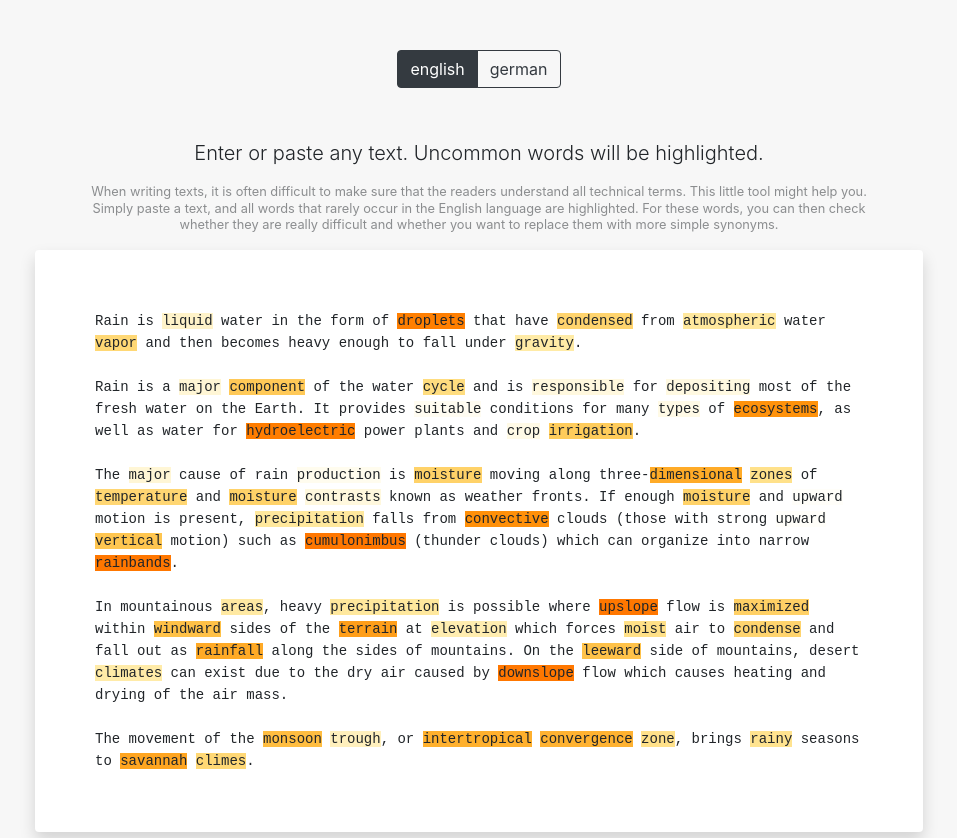
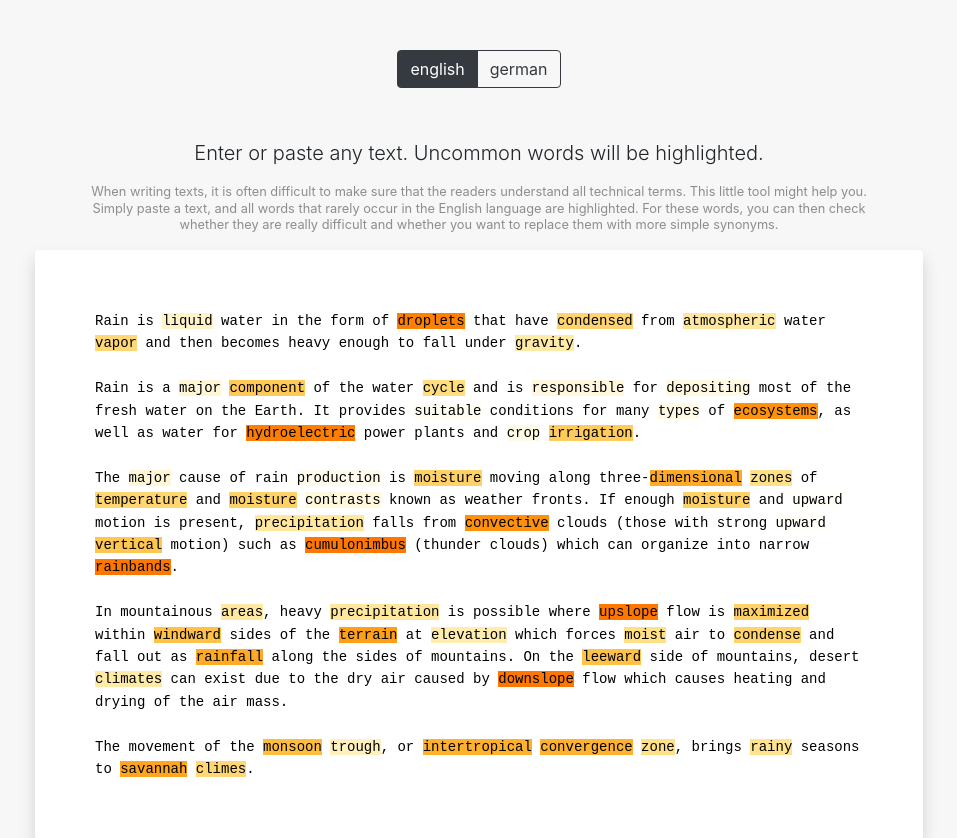
Before and after one commit to infographicsgroup/simpleplease, a website: page web/index.html in a window 1280 px wide. Shown: the top 838 px of the page, without its empty margins (161-1118 px from the left). Drawn offline with Linux system fonts and the light colour scheme.

Commit message:
Revert "switch from textarea to div editable"
This reverts commit 84838c26c6130e8d59f888bf37cfd9f7aa86945a.

```diff
--- a/web/assets/script/main.js
+++ b/web/assets/script/main.js
@@ -59,7 +59,14 @@ $(function () {
 	function analyse() {
 		if (!dict) return;
 
-		text = $('#input').text();
+		text = $('#input').val();
+
+		var cleanText = text.replace(/^\s+|\s+$/g, '');
+
+		if (text !== cleanText) {
+			text = cleanText;
+			$('#input').val(text);
+		}
 
 		var html = text.replace(/[a-zäöüß]+/gi, function (chunk) {
 
@@ -85,9 +92,8 @@ $(function () {
 	}
 
 	function resize () {
-		var width = $('#output').outerWidth();
 		var height = $('#output').outerHeight();
-		$('#input').css({height:height, width:width});
+		$('#input').css('height', height);
 		$('#wrapper').css('height', height+40);
 	}
 })
--- a/web/index.html
+++ b/web/index.html
@@ -52,8 +52,6 @@
 			box-sizing: border-box;
 		}
 		#input, #output {
-			background: transparent;
-			border-radius: 0px;
 			border: none;
 			box-sizing: border-box;
 			font-family: monospace;
@@ -61,14 +59,13 @@
 			font-weight: normal;
 			height: 100%;
 			letter-spacing: normal;
-			line-height: 22px;
+			line-height: 1.6em;
 			margin: 0px;
-			outline: none;
 			overflow: hidden;
 			padding: 50px;
 			white-space: pre-wrap;
 			width: 100%;
-			word-spacing: 0px;
+			word-wrap: break-word;
 		}
 		#input {
 			-webkit-appearance:none;
@@ -77,6 +74,7 @@
 			border-color: transparent;
 		}
 		#output {
+			background: #fff;
 			color: transparent;
 		}
 		@media (max-width: 767.98px) {
@@ -112,7 +110,7 @@
 				<div id="output"></div>
 			</div>
 			<div class="column">
-				<div id="input" contenteditable="true"></div>
+				<textarea id="input"></textarea>
 			</div>
 		</div>
 	</div>
```
